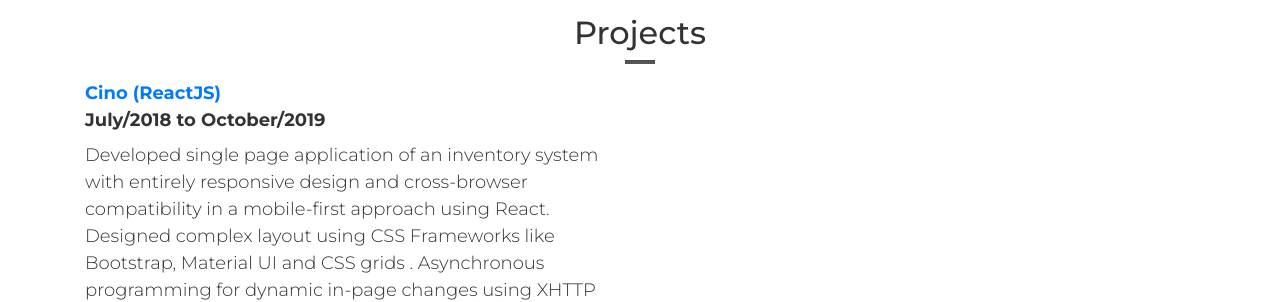
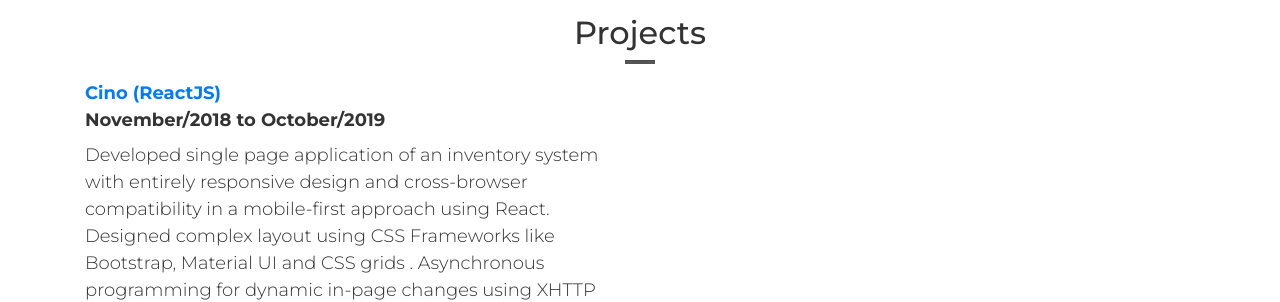
Before and after one commit to venkateshnalla94/venkateshnalla94.github.io, a Jekyll site: the page built from index.html, in a window 1280 px wide and 900 px high, scrolled down 449 px. Shown: the part 151-453 px from the top of the window. Built offline with Jekyll 4.4.1, drawn with Linux system fonts in a browser that asks for light colours; nearby versions of some CDN libraries.

Commit message:
"Oct 15 Change iin expo"

```diff
--- a/index.html
+++ b/index.html
@@ -112,7 +112,7 @@
           <dt>
             <a href="https://projectdemoreact.netlify.com/"> Cino (ReactJS) </a>
           </dt>
-          <dd style="font-weight: 700;">July/2018 to  October/2019</dd>
+          <dd style="font-weight: 700;">November/2018 to  October/2019</dd>
           <dd>
             Developed single page application of an
             inventory system with entirely responsive
```
Also changed, not shown: other parts of index.html (+1 -1 lines), 5 other files.
